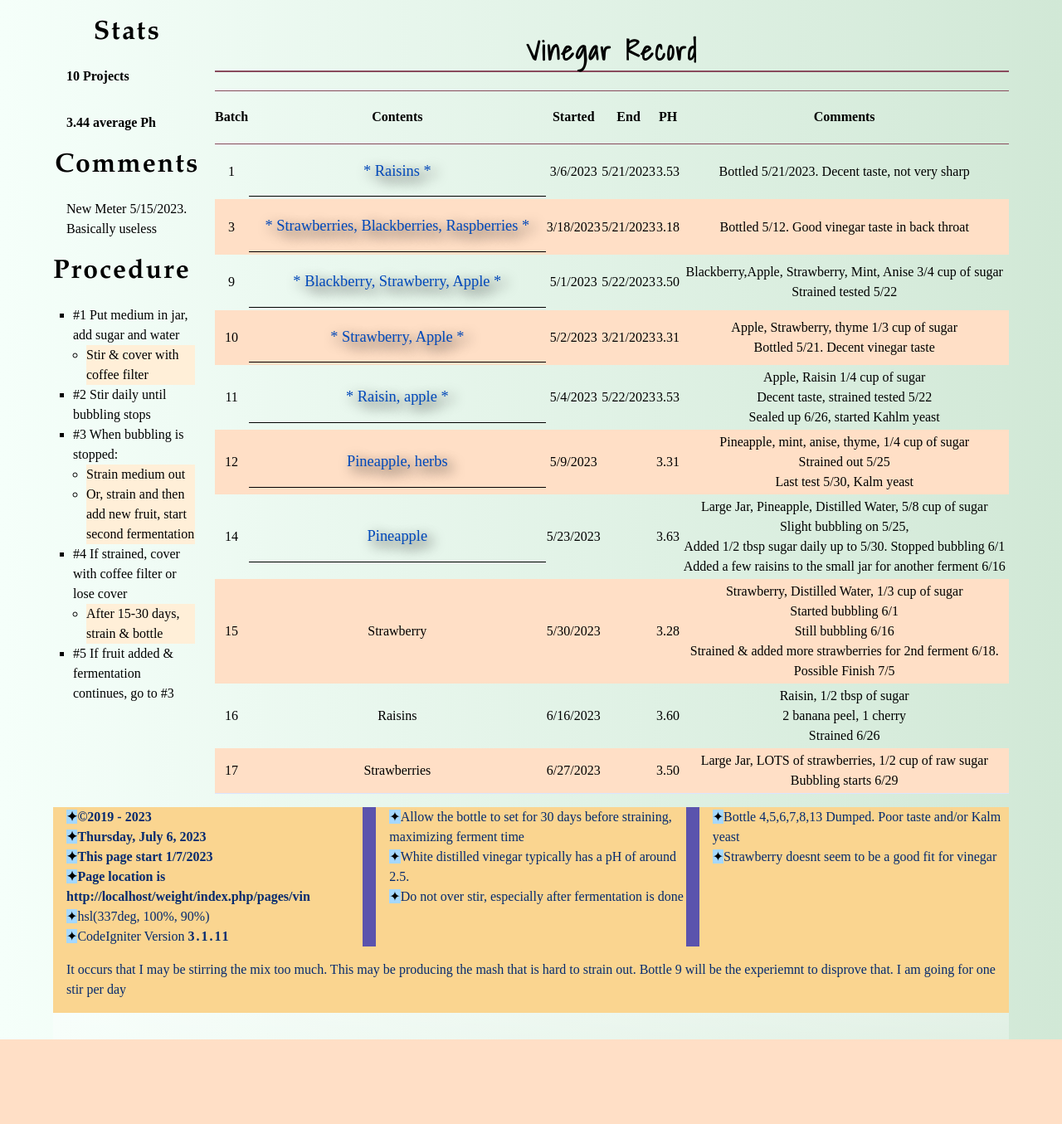
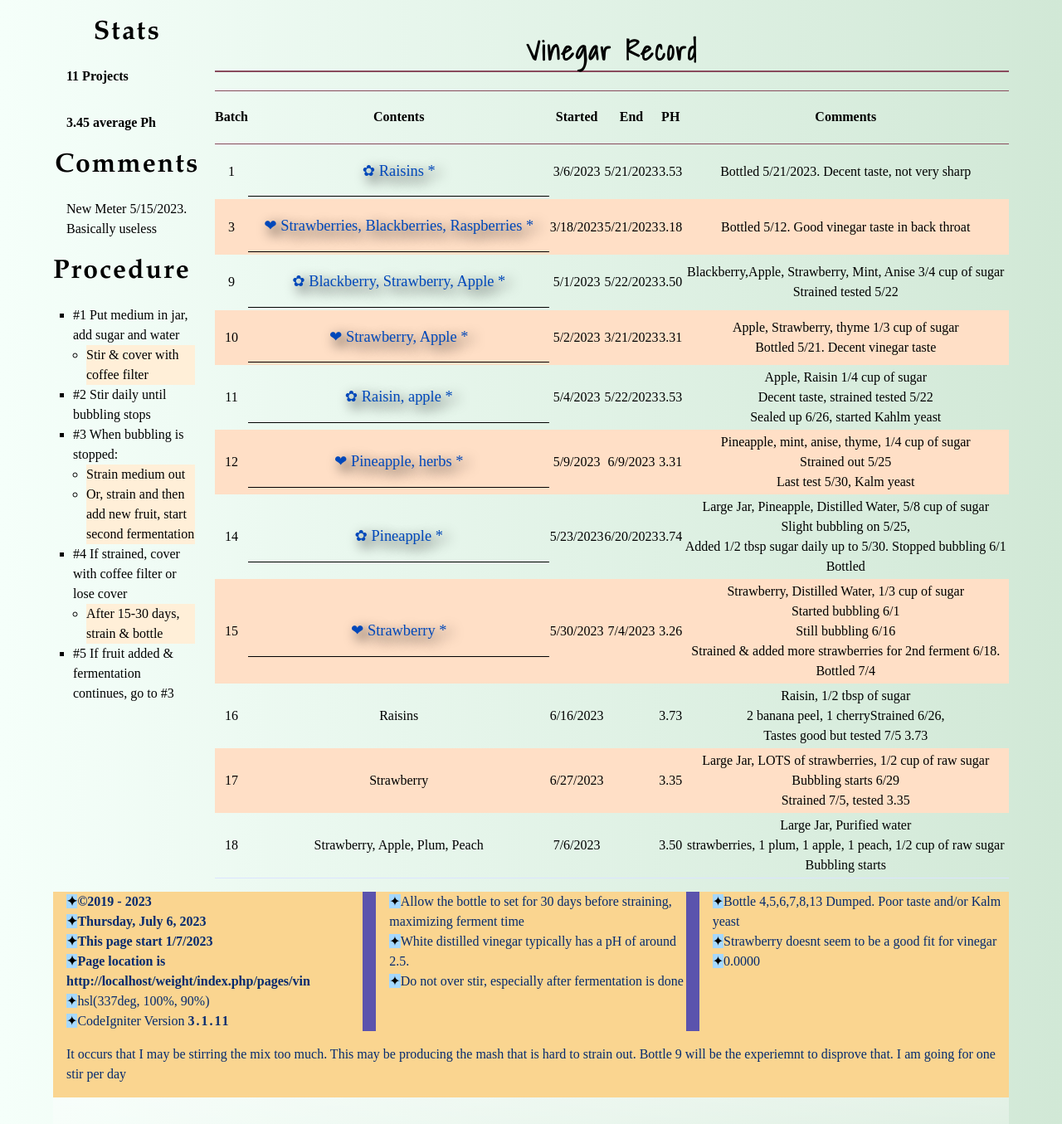
Before and after one commit to Shivabeach/weight, a CodeIgniter app: page /weight/index.php/pages/vin in a window 1280 px wide. Shown: the part 116-1471 px from the top of the page at 83% size. Before the commit the page ends 1369 px from the top, so only its background shows below. Run offline with CodeIgniter, Linux system fonts and the light colour scheme; some libraries are stand-ins or nearby versions; some web fonts are replaced.

Commit message:
New Jar Mixed Fruit

```diff
--- a/application/views/header/header.php
+++ b/application/views/header/header.php
@@ -2,7 +2,6 @@
 defined('BASEPATH') OR exit('No direct script access allowed');
 ?>
 <!DOCTYPE html>
-<?php ob_start(); ?>
 <html lang="en">
 
 <head>
@@ -14,14 +13,10 @@ defined('BASEPATH') OR exit('No direct script access allowed');
     onload="this.media='all'">
   <link rel="stylesheet" href="<?php echo base_url('node_modules\purecss\build\pure.css');?>">
   <link rel="stylesheet" href="<?php echo base_url('node_modules\claymorphism-css\dist\clay.css');?>">
-  <!-- <link
-  rel=" stylesheet" href="https://unpkg.com/claymorphism-css/dist/clay.css" /> -->
   <meta name="viewport" content="width=device-width, initial-scale=1.0">
 
   <link rel="icon" type="image/png" sizes="32x32" href="C:\wamp64\www\weight\favicon-32x32.png">
-  <!-- <link rel="icon" type="image/png" sizes="16x16" href="../favicon-16x16.png"> -->
-  <!--   <base target="_blank"> -->
-  <script>
+ <script>
   let FF_FOUC_FIX;
   </script>
 </head>
--- a/application/views/pages/vinegar.php
+++ b/application/views/pages/vinegar.php
@@ -71,11 +71,15 @@
           <ul>
             <li>Bottle 4,5,6,7,8,13 Dumped. Poor taste and/or Kalm yeast</li>
             <li>Strawberry doesnt seem to be a good fit for vinegar</li>
+            <li>{elapsed_time}</li>
           </ul>
         </div>
         <div class="comment-holder">
           <p>It occurs that I may be stirring the mix too much. This may be producing the mash that is hard to strain out. Bottle 9 will be the experiemnt to disprove that. I am going for one stir per day</p></div>
         </div>
+
+
+
       </footer>
     </div>
     <script type="module" src="<?php echo base_url('assets/js/vinegar.js');?>"></script>
--- a/assets/js/vinegarList.js
+++ b/assets/js/vinegarList.js
@@ -2,7 +2,7 @@
 export const vinegarList = [
 	{
 		ID: 1,
-		contents: '<p class="redd">* Raisins *</p>',
+		contents: '<p class="redd">✿ Raisins *</p>',
 		started: '3/6/2023',
 		finished: '5/21/2023',
 		ph: '3.53',
@@ -10,7 +10,7 @@ export const vinegarList = [
 	},
 	{
 		ID: 3,
-		contents: '<p class="redd">* Strawberries, Blackberries, Raspberries *</p>',
+		contents: '<p class="redd">❤ Strawberries, Blackberries, Raspberries *</p>',
 		started: '3/18/2023',
 		finished: '5/21/2023',
 		ph: '3.18',
@@ -18,7 +18,7 @@ export const vinegarList = [
 	},
 	{
 		ID: 9,
-		contents: '<p class="redd">* Blackberry, Strawberry, Apple * </p>',
+		contents: '<p class="redd">✿ Blackberry, Strawberry, Apple * </p>',
 		started: '5/1/2023',
 		finished: '5/22/2023',
 		ph: '3.50',
@@ -27,7 +27,7 @@ export const vinegarList = [
 	},
 	{
 		ID: 10,
-		contents: '<p class="redd">* Strawberry, Apple *</p>',
+		contents: '<p class="redd">❤ Strawberry, Apple *</p>',
 		started: '5/2/2023',
 		finished: '3/21/2023',
 		ph: '3.31',
@@ -36,7 +36,7 @@ export const vinegarList = [
 	},
 	{
 		ID: 11,
-		contents: '<p class="redd">* Raisin, apple * </p>',
+		contents: '<p class="redd">✿ Raisin, apple * </p>',
 		started: '5/4/2023',
 		finished: '5/22/2023',
 		ph: '3.53',
@@ -45,47 +45,56 @@ export const vinegarList = [
 	},
 	{
 		ID: 12,
-		contents: '<p class="redd">Pineapple, herbs</p>',
+		contents: '<p class="redd">❤ Pineapple, herbs *</p',
 		started: '5/9/2023',
-		finished: '',
+		finished: '6/9/2023',
 		ph: '3.31',
 		comments:
 			'Pineapple, mint, anise, thyme, 1/4 cup of sugar<br>Strained out 5/25<br>Last test 5/30, Kalm yeast',
 	},
 	{
 		ID: 14,
-		contents: '<p class="redd">Pineapple</p>',
+		contents: '<p class="redd">✿ Pineapple * </p>',
 		started: '5/23/2023',
-		finished: '',
-		ph: '3.63',
+		finished: '6/20/2023',
+		ph: '3.74',
 		comments:
-			'Large Jar, Pineapple, Distilled Water, 5/8 cup of sugar<br>Slight bubbling on 5/25, <br>Added 1/2 tbsp sugar daily up to 5/30. Stopped bubbling 6/1<br>Added a few raisins to the small jar for another ferment 6/16',
+			'Large Jar, Pineapple, Distilled Water, 5/8 cup of sugar<br>Slight bubbling on 5/25, <br>Added 1/2 tbsp sugar daily up to 5/30. Stopped bubbling 6/1<br>Bottled',
 	},
 	{
 		ID: 15,
-		contents: 'Strawberry',
+		contents: ' <p class="redd">❤ Strawberry * </p>',
 		started: '5/30/2023',
-		finished: '',
-		ph: '3.28',
+		finished: '7/4/2023',
+		ph: '3.26',
 		comments:
-			'Strawberry, Distilled Water, 1/3 cup of sugar<br> Started bubbling 6/1<br>Still bubbling 6/16<br>Strained & added more strawberries for 2nd ferment 6/18. <br>Possible Finish 7/5',
+			'Strawberry, Distilled Water, 1/3 cup of sugar<br> Started bubbling 6/1<br>Still bubbling 6/16<br>Strained & added more strawberries for 2nd ferment 6/18. <br>Bottled 7/4',
 	},
 	{
 		ID: 16,
 		contents: 'Raisins',
 		started: '6/16/2023',
 		finished: '',
-		ph: '3.60',
+		ph: '3.73',
 		comments:
-			'Raisin, 1/2 tbsp of sugar<br> 2 banana peel, 1 cherry<br>Strained 6/26',
+			'Raisin, 1/2 tbsp of sugar<br> 2 banana peel, 1 cherry<bt>Strained 6/26, <br> Tastes good but tested 7/5 3.73',
 	},
 	{
 		ID: 17,
-		contents: 'Strawberries',
+		contents: 'Strawberry',
 		started: '6/27/2023',
+		finished: '',
+		ph: '3.35',
+		comments:
+			'Large Jar, LOTS of strawberries, 1/2 cup of raw sugar<br>Bubbling starts 6/29<br>Strained 7/5, tested 3.35',
+	},
+	{
+		ID: 18,
+		contents: 'Strawberry, Apple, Plum, Peach',
+		started: '7/6/2023',
 		finished: '',
 		ph: '3.50',
 		comments:
-			'Large Jar, LOTS of strawberries, 1/2 cup of raw sugar<br>Bubbling starts 6/29',
+			'Large Jar, Purified water <br> strawberries, 1 plum, 1 apple, 1 peach, 1/2 cup of raw sugar<br>Bubbling starts ',
 	},
 ];
```
Also changed, not shown: assets/images/MingcuteHeartFill.tsx (added, +8 -0 lines), assets/images/MingcuteHeartFill.svg (added), assets/images/heart-solid.svg (added), assets/js/vinegar-dist.js, 1 other file.
